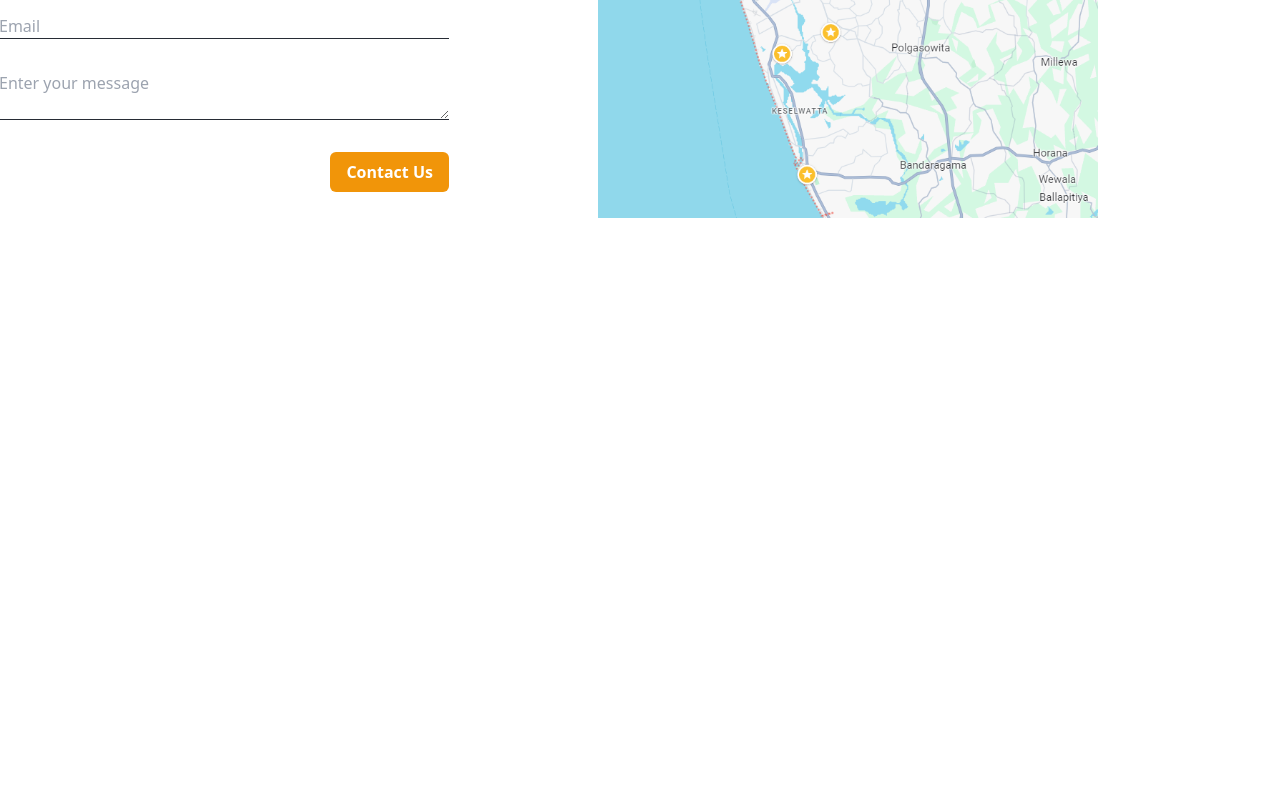
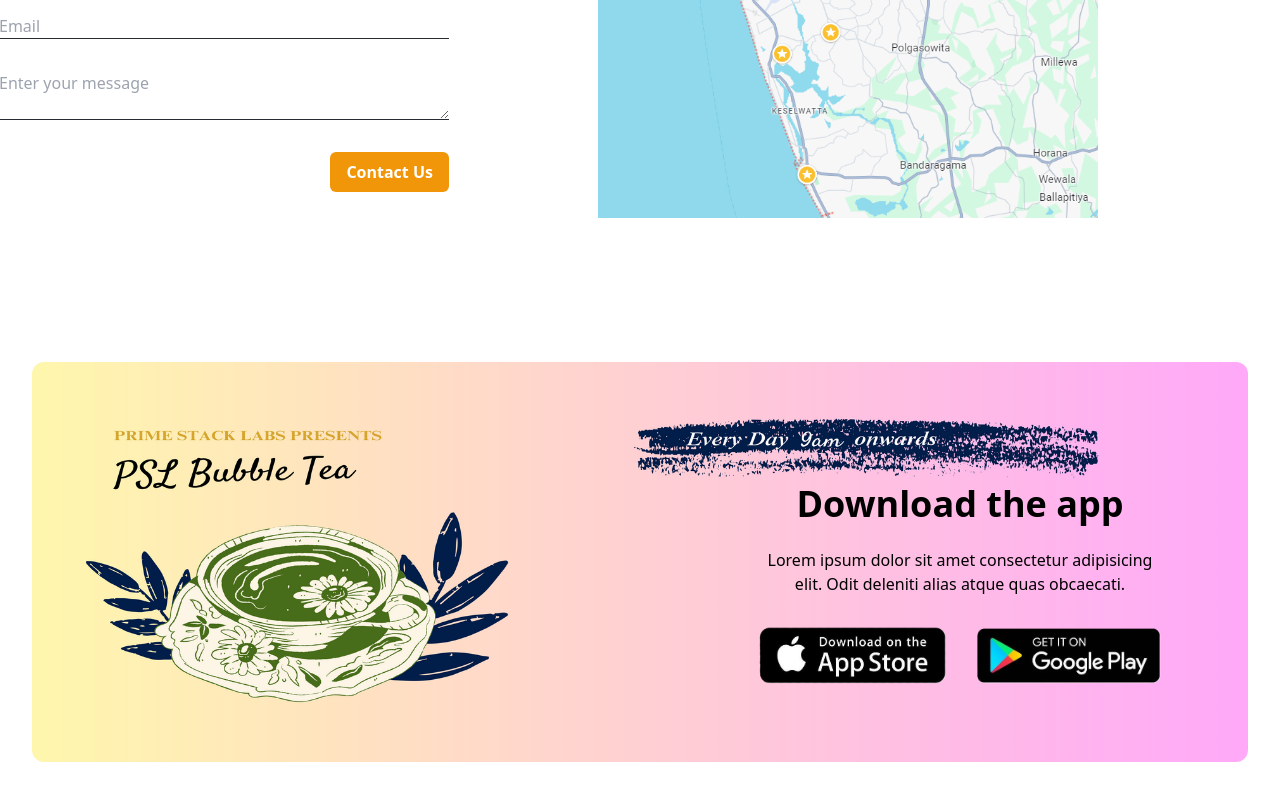
Before and after one commit to Pavan-Fernando/psl-template-bubble-tea-website-react-tailwindcss, a React (Vite) app: page / in a window 1280 px wide. Shown: the part 1785-2585 px from the top of the page. Before the commit the page ends 2147 px from the top, so only its background shows below. Built offline with nearby package versions, Linux system fonts and the light colour scheme.

Commit message:
Done app download banner

```diff
--- a/src/App.jsx
+++ b/src/App.jsx
@@ -1,3 +1,4 @@
+import Banner from "./component/Banner/Banner";
 import ContactUs from "./component/ContactUs/Shop";
 import Hero from "./component/Hero/Hero";
 import Products from "./component/Products/Products";
@@ -10,6 +11,7 @@
       <Hero />
       <Products />
       <ContactUs />
+      <Banner />
     </div>
   )
 }
--- /dev/null
+++ b/src/component/Banner/Banner.jsx
@@ -0,0 +1,80 @@
+import React from 'react';
+import BannerImage from '../../assets/website/banner.png';
+import AppStoreImage from '../../assets/website/app_store.png';
+import PlayStoreImage from '../../assets/website/play_store.png';
+import { motion } from "framer-motion";
+
+const BannerStyle = {
+    backgroundImage: `url(${BannerImage})`,
+    backgroundSize: "cover",
+    backgroundPosition: "center",
+    backgroundRepeat: "no-repeat",
+    // height: "100%",
+    // width: "100%"
+}
+
+const Banner = () => {
+    return (
+        <div className='container my-14'>
+            <div style={BannerStyle} className='sm:min-h-[400px] sm:flex sm:justify-end sm:items-center rounded-xl'>
+                <div>
+                    <div className='space-y-6 max-w-xl mt-[50px]'>
+                        <motion.h1
+                            initial={{ opacity: 0, y: 100 }}
+                            whileInView={{ opacity: 1, y: 0 }}
+                            transition={{
+                                type: "spring",
+                                stiffness: 100,
+                                damping: 10,
+                                delay: 0.2
+                            }}
+                            className='text-2xl text-center sm:text-4xl font-semibold'>Download the app</motion.h1>
+                        <motion.p
+                            initial={{ opacity: 0, y: 100 }}
+                            whileInView={{ opacity: 1, y: 0 }}
+                            transition={{
+                                type: "spring",
+                                stiffness: 100,
+                                damping: 10,
+                                delay: 0.3
+                            }}
+                            className='text-center sm:px-20'>Lorem ipsum dolor sit amet consectetur adipisicing elit. Odit deleniti alias atque quas obcaecati.</motion.p>
+                        {/* App Store and Playstore download links */}
+                        <div className='flex justify-center items-center gap-4'>
+                            <a
+                                href="#AppStore"
+                                className='max-w-[150px] sm:max-w-[120px] md:max-w-[200px]'>
+                                <motion.img
+                                initial={{ opacity: 0, y: 100 }}
+                                whileInView={{ opacity: 1, y: 0 }}
+                                transition={{
+                                    type: "spring",
+                                    stiffness: 100,
+                                    damping: 10,
+                                    delay: 0.4
+                                }}
+                                src={AppStoreImage} alt="App Store Link Image" />
+                            </a>
+                            <a
+                                href="#PlayStore"
+                                className='max-w-[150px] sm:max-w-[120px] md:max-w-[200px]'>
+                                <motion.img
+                                initial={{ opacity: 0, y: 100 }}
+                                whileInView={{ opacity: 1, y: 0 }}
+                                transition={{
+                                    type: "spring",
+                                    stiffness: 100,
+                                    damping: 10,
+                                    delay: 0.5
+                                }}
+                                 src={PlayStoreImage} alt="Play Store Link Image" />
+                            </a>
+                        </div>
+                    </div>
+                </div>
+            </div>
+        </div>
+    )
+}
+
+export default Banner
```
Also changed, not shown: src/assets/website/banner.png (added).
